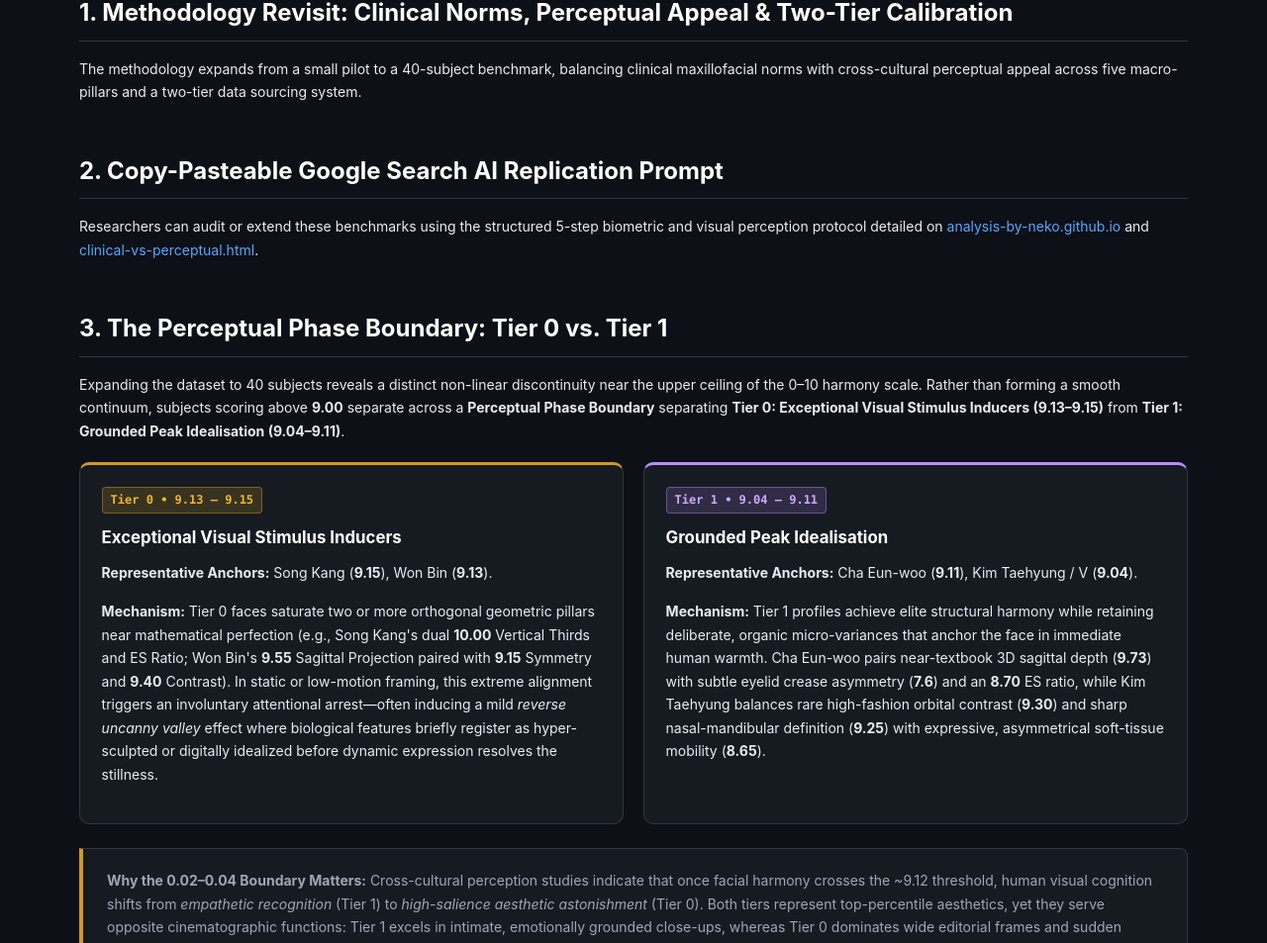
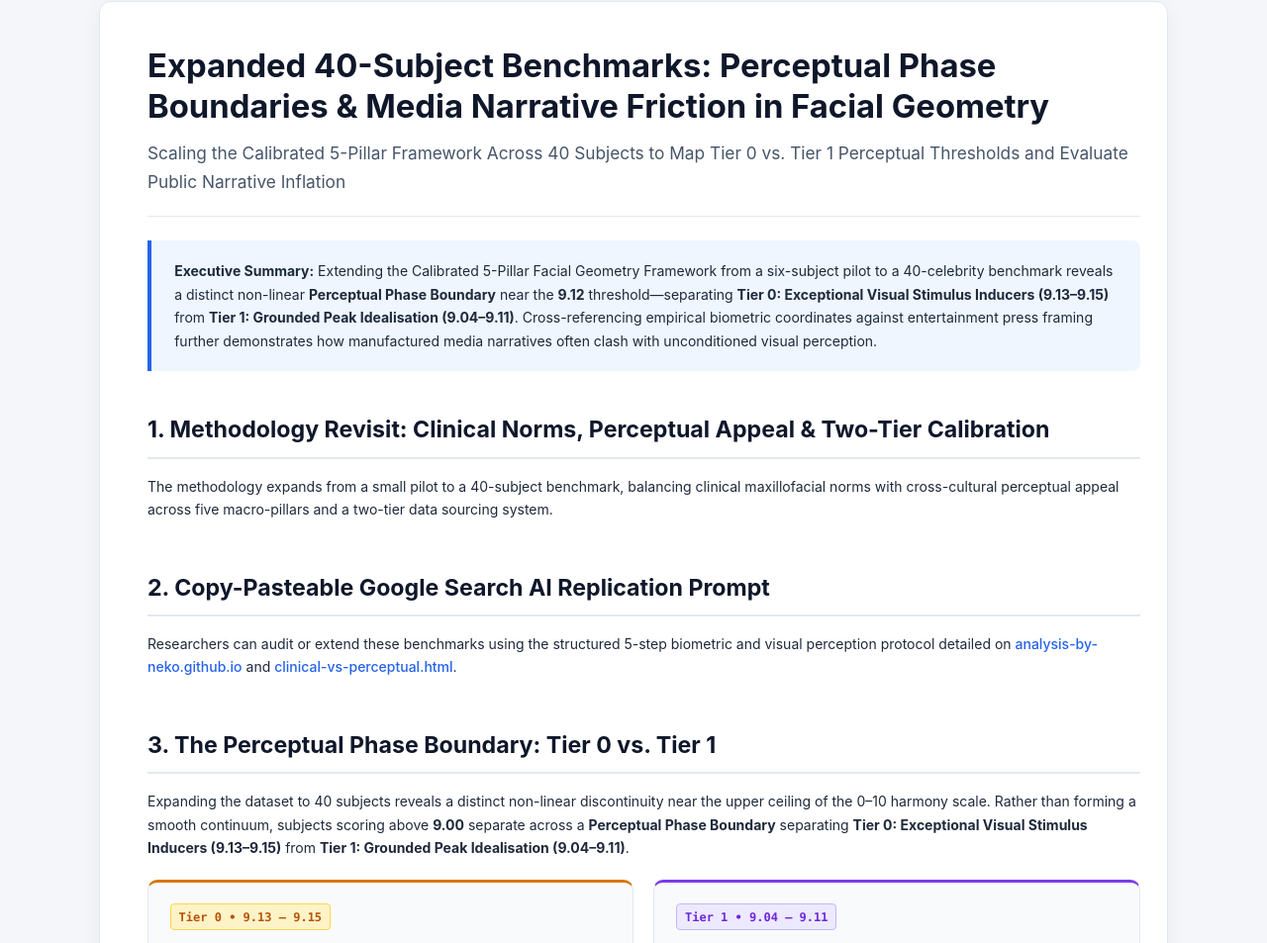
Before and after one commit to Analysis-by-Neko/Analysis-by-Neko.github.io, a plain HTML site: page expanded-benchmarks.html in a window 1280 px wide. Shown: the part 39-992 px from the top of the page at 99% size. Drawn offline with Linux system fonts and the light colour scheme.

Commit message:
Enhance styles and add report header with summary
Updated styles for improved layout and readability, including background colors, padding, and typography adjustments. Added a report header with an executive summary.

```diff
--- a/expanded-benchmarks.html
+++ b/expanded-benchmarks.html
@@ -59,18 +59,22 @@
   }
   </script>
 
-  <style>
+   <style>
     :root {
-      --bg-primary: #0d1117;
-      --bg-secondary: #161b22;
-      --bg-tertiary: #1f2630;
-      --border-color: #30363d;
-      --text-primary: #e6edf3;
-      --text-secondary: #9da7b3;
-      --accent-blue: #58a6ff;
-      --accent-teal: #3fb950;
-      --accent-gold: #d29922;
-      --accent-purple: #bc8cff;
+      --bg-page: #f4f6f9;
+      --bg-sheet: #ffffff;
+      --bg-subtle: #f8fafc;
+      --bg-callout: #eff6ff;
+      --bg-gold-tint: #fffbeb;
+      --bg-purple-tint: #f5f3ff;
+      --border-color: #e2e8f0;
+      --text-primary: #1e293b;
+      --text-heading: #0f172a;
+      --text-secondary: #475569;
+      --accent-blue: #2563eb;
+      --accent-teal: #059669;
+      --accent-gold: #d97706;
+      --accent-purple: #7c3aed;
       --font-sans: -apple-system, BlinkMacSystemFont, "Segoe UI", Roboto, Helvetica, Arial, sans-serif;
       --font-mono: ui-monospace, SFMono-Regular, "SF Mono", Menlo, Consolas, "Liberation Mono", monospace;
     }
@@ -78,21 +82,33 @@
     * { box-sizing: border-box; margin: 0; padding: 0; }
 
     body {
-      background-color: var(--bg-primary);
+      background-color: var(--bg-page);
       color: var(--text-primary);
       font-family: var(--font-sans);
       line-height: 1.68;
       font-size: 16px;
-      padding: 2rem 1rem 4rem;
+      padding: 2.5rem 1rem 4rem;
     }
 
-    .container { max-width: 1120px; margin: 0 auto; }
+    .container {
+      max-width: 1080px;
+      margin: 0 auto;
+      background-color: var(--bg-sheet);
+      border: 1px solid var(--border-color);
+      border-radius: 12px;
+      box-shadow: 0 4px 20px rgba(15, 23, 42, 0.05);
+      padding: 2.75rem 3rem;
+    }
+
+    @media (max-width: 768px) {
+      .container { padding: 1.5rem 1.25rem; }
+    }
 
     nav.breadcrumb {
       font-size: 0.875rem;
       color: var(--text-secondary);
-      margin-bottom: 1.5rem;
-      padding-bottom: 0.75rem;
+      margin-bottom: 1.75rem;
+      padding-bottom: 0.85rem;
       border-bottom: 1px solid var(--border-color);
       display: flex;
       flex-wrap: wrap;
@@ -100,33 +116,54 @@
       gap: 0.5rem;
     }
 
-    nav.breadcrumb a { color: var(--accent-blue); text-decoration: none; }
+    nav.breadcrumb a { color: var(--accent-blue); text-decoration: none; font-weight: 500; }
     nav.breadcrumb a:hover { text-decoration: underline; }
 
-    header.article-header {
-      margin-bottom: 2.5rem;
-      padding: 2rem;
-      background: linear-gradient(145deg, var(--bg-secondary), var(--bg-tertiary));
-      border: 1px solid var(--border-color);
-      border-radius: 12px;
-    }
+    .report-header { margin-bottom: 2.5rem; }
 
     .series-badge {
       display: inline-block;
       font-family: var(--font-mono);
       font-size: 0.78rem;
       text-transform: uppercase;
-      letter-spacing: 0.06em;
+      letter-spacing: 0.05em;
       color: var(--accent-blue);
-      background: rgba(88, 166, 255, 0.12);
-      border: 1px solid rgba(88, 166, 255, 0.35);
+      background: var(--bg-callout);
+      border: 1px solid #bfdbfe;
       padding: 0.25rem 0.65rem;
       border-radius: 999px;
       margin-bottom: 0.85rem;
     }
 
-    h1 { font-size: 2.05rem; line-height: 1.25; margin-bottom: 1rem; color: #ffffff; }
-    .subtitle { font-size: 1.1rem; color: var(--text-secondary); margin-bottom: 1.25rem; }
+    h1, .report-header h1 {
+      font-size: 2.05rem;
+      font-weight: 700;
+      line-height: 1.25;
+      margin-bottom: 0.75rem;
+      color: var(--text-heading);
+    }
+
+    .subtitle, .report-header .subtitle {
+      font-size: 1.08rem;
+      color: var(--text-secondary);
+      margin-bottom: 1.25rem;
+    }
+
+    .header-divider {
+      border: 0;
+      border-top: 1px solid var(--border-color);
+      margin-bottom: 1.5rem;
+    }
+
+    .executive-summary {
+      border-left: 4px solid var(--accent-blue);
+      background-color: var(--bg-callout);
+      padding: 1.2rem 1.45rem;
+      border-radius: 0 8px 8px 0;
+      color: var(--text-primary);
+    }
+
+    .executive-summary p { margin: 0; }
 
     .meta-bar {
       display: flex;
@@ -134,30 +171,36 @@
       gap: 1.25rem;
       font-size: 0.85rem;
       color: var(--text-secondary);
+      margin-top: 1.25rem;
+      padding-top: 0.85rem;
       border-top: 1px solid var(--border-color);
-      padding-top: 1rem;
     }
 
     section { margin-bottom: 3rem; }
-    h2 { font-size: 1.5rem; color: #ffffff; margin-bottom: 1rem; padding-bottom: 0.45rem; border-bottom: 1px solid var(--border-color); }
-    h3 { font-size: 1.18rem; color: var(--accent-blue); margin: 1.5rem 0 0.65rem; }
+
+    h2 {
+      font-size: 1.45rem;
+      color: var(--text-heading);
+      margin-bottom: 1rem;
+      padding-bottom: 0.45rem;
+      border-bottom: 2px solid var(--border-color);
+    }
+
+    h3 { font-size: 1.15rem; color: var(--accent-blue); margin: 1.5rem 0 0.65rem; }
     p { margin-bottom: 1rem; color: var(--text-primary); }
     ul, ol { margin: 0.75rem 0 1.25rem 1.5rem; }
     li { margin-bottom: 0.55rem; }
 
     .callout {
-      background-color: var(--bg-secondary);
+      background-color: var(--bg-callout);
       border-left: 4px solid var(--accent-blue);
-      border-top: 1px solid var(--border-color);
-      border-right: 1px solid var(--border-color);
-      border-bottom: 1px solid var(--border-color);
-      padding: 1.25rem 1.5rem;
+      padding: 1.2rem 1.45rem;
       border-radius: 0 8px 8px 0;
       margin: 1.5rem 0;
     }
 
-    .callout.gold { border-left-color: var(--accent-gold); }
-    .callout.purple { border-left-color: var(--accent-purple); }
+    .callout.gold { background-color: var(--bg-gold-tint); border-left-color: var(--accent-gold); }
+    .callout.purple { background-color: var(--bg-purple-tint); border-left-color: var(--accent-purple); }
 
     .grid-2 {
       display: grid;
@@ -167,42 +210,23 @@
     }
 
     .card {
-      background-color: var(--bg-secondary);
+      background-color: var(--bg-subtle);
       border: 1px solid var(--border-color);
       border-radius: 10px;
       padding: 1.35rem;
     }
 
-    .card h4 { font-size: 1.05rem; margin-bottom: 0.6rem; color: #ffffff; }
-
-    .pillar-list {
-      display: grid;
-      grid-template-columns: repeat(auto-fit, minmax(200px, 1fr));
-      gap: 0.9rem;
-      margin: 1.25rem 0;
-      list-style: none;
-      margin-left: 0;
-    }
-
-    .pillar-list li {
-      background: var(--bg-secondary);
-      border: 1px solid var(--border-color);
-      border-radius: 8px;
-      padding: 1rem;
-      margin-bottom: 0;
-    }
-
-    .pillar-list strong { display: block; color: var(--accent-teal); margin-bottom: 0.35rem; font-size: 0.95rem; }
+    .card h4 { font-size: 1.05rem; margin-bottom: 0.6rem; color: var(--text-heading); }
 
     .prompt-box {
-      background-color: #090c10;
-      border: 1px solid var(--border-color);
+      background-color: #f1f5f9;
+      border: 1px solid #cbd5e1;
       border-radius: 8px;
       padding: 1.25rem;
       font-family: var(--font-mono);
       font-size: 0.85rem;
       line-height: 1.55;
-      color: #c9d1d9;
+      color: #0f172a;
       white-space: pre-wrap;
       overflow-x: auto;
       margin: 1rem 0;
@@ -217,30 +241,30 @@
       border-radius: 4px;
     }
 
-    .tier-0 { background: rgba(210, 153, 34, 0.18); color: #f0b72f; border: 1px solid rgba(210, 153, 34, 0.45); }
-    .tier-1 { background: rgba(188, 140, 255, 0.16); color: #d2a8ff; border: 1px solid rgba(188, 140, 255, 0.4); }
-    .tier-2 { background: rgba(88, 166, 255, 0.15); color: #79c0ff; border: 1px solid rgba(88, 166, 255, 0.35); }
-    .tier-3 { background: rgba(63, 185, 80, 0.15); color: #56d364; border: 1px solid rgba(63, 185, 80, 0.35); }
-    .tier-4 { background: rgba(157, 167, 179, 0.14); color: #b1bac4; border: 1px solid rgba(157, 167, 179, 0.3); }
+    .tier-0 { background: #fef3c7; color: #b45309; border: 1px solid #fcd34d; }
+    .tier-1 { background: #ede9fe; color: #6d28d9; border: 1px solid #c4b5fd; }
+    .tier-2 { background: #dbeafe; color: #1d4ed8; border: 1px solid #93c5fd; }
+    .tier-3 { background: #d1fae5; color: #047857; border: 1px solid #6ee7b7; }
+    .tier-4 { background: #f1f5f9; color: #475569; border: 1px solid #cbd5e1; }
 
     .table-wrapper {
       width: 100%;
       overflow-x: auto;
       border: 1px solid var(--border-color);
       border-radius: 10px;
-      background: var(--bg-secondary);
+      background: var(--bg-sheet);
       margin: 1.5rem 0;
     }
 
     table { width: 100%; border-collapse: collapse; font-size: 0.88rem; text-align: left; }
-    thead { background-color: var(--bg-tertiary); border-bottom: 2px solid var(--border-color); }
-    th { padding: 0.85rem 0.75rem; font-weight: 600; color: #ffffff; white-space: nowrap; }
+    thead { background-color: var(--bg-subtle); border-bottom: 2px solid var(--border-color); }
+    th { padding: 0.85rem 0.75rem; font-weight: 600; color: var(--text-heading); white-space: nowrap; }
     td { padding: 0.72rem 0.75rem; border-bottom: 1px solid var(--border-color); vertical-align: top; }
-    tbody tr:hover { background-color: rgba(88, 166, 255, 0.05); }
-    tbody tr.highlight-tier0 { background-color: rgba(210, 153, 34, 0.06); }
-    tbody tr.highlight-tier1 { background-color: rgba(188, 140, 255, 0.05); }
+    tbody tr:hover { background-color: #f8fafc; }
+    tbody tr.highlight-tier0 { background-color: #fffbeb; }
+    tbody tr.highlight-tier1 { background-color: #f5f3ff; }
     .num { font-family: var(--font-mono); text-align: right; white-space: nowrap; }
-    .score-pill { font-family: var(--font-mono); font-weight: 700; color: #ffffff; }
+    .score-pill { font-family: var(--font-mono); font-weight: 700; color: var(--text-heading); }
 
     footer {
       margin-top: 3.5rem;
@@ -253,11 +277,21 @@
     footer a { color: var(--accent-blue); text-decoration: none; }
     footer a:hover { text-decoration: underline; }
   </style>
+
 </head>
 <body>
   <div class="container">
     <nav class="breadcrumb" aria-label="Breadcrumb">
       <div>
+    <header class="report-header">
+      <h1>Expanded 40-Subject Benchmarks: Perceptual Phase Boundaries &amp; Media Narrative Friction in Facial Geometry</h1>
+      <p class="subtitle">Scaling the Calibrated 5-Pillar Framework Across 40 Subjects to Map Tier 0 vs. Tier 1 Perceptual Thresholds and Evaluate Public Narrative Inflation</p>
+      <hr class="header-divider" />
+      <div class="executive-summary">
+        <p><strong>Executive Summary:</strong> Extending the Calibrated 5-Pillar Facial Geometry Framework from a six-subject pilot to a 40-celebrity benchmark reveals a distinct non-linear <strong>Perceptual Phase Boundary</strong> near the <strong>9.12</strong> threshold—separating <strong>Tier 0: Exceptional Visual Stimulus Inducers (9.13–9.15)</strong> from <strong>Tier 1: Grounded Peak Idealisation (9.04–9.11)</strong>. Cross-referencing empirical biometric coordinates against entertainment press framing further demonstrates how manufactured media narratives often clash with unconditioned visual perception.</p>
+      </div>
+    </header>
+
     <section id="methodology-revisit">
       <h2>1. Methodology Revisit: Clinical Norms, Perceptual Appeal &amp; Two-Tier Calibration</h2>
       <p>The methodology expands from a small pilot to a 40-subject benchmark, balancing clinical maxillofacial norms with cross-cultural perceptual appeal across five macro-pillars and a two-tier data sourcing system.</p>
```
